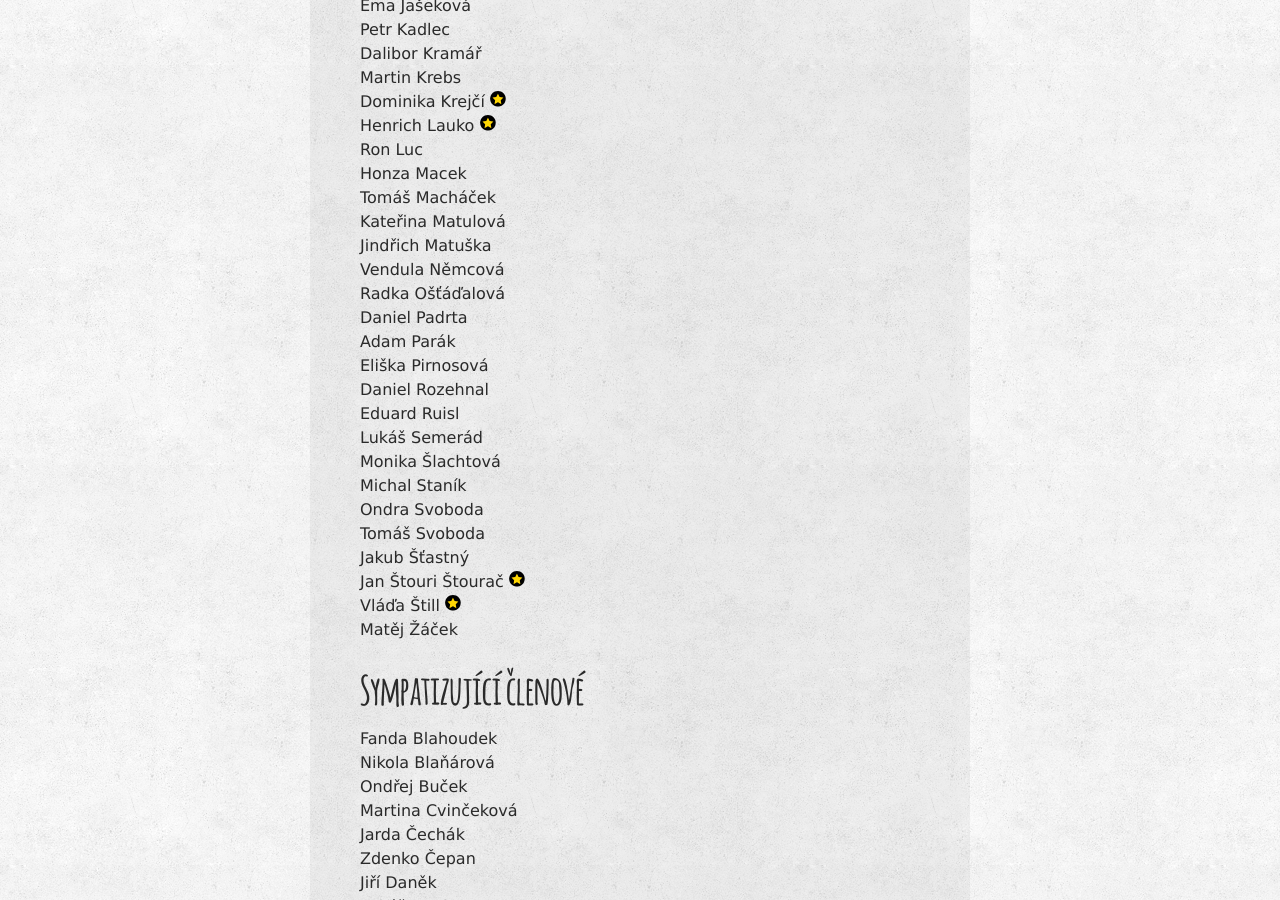
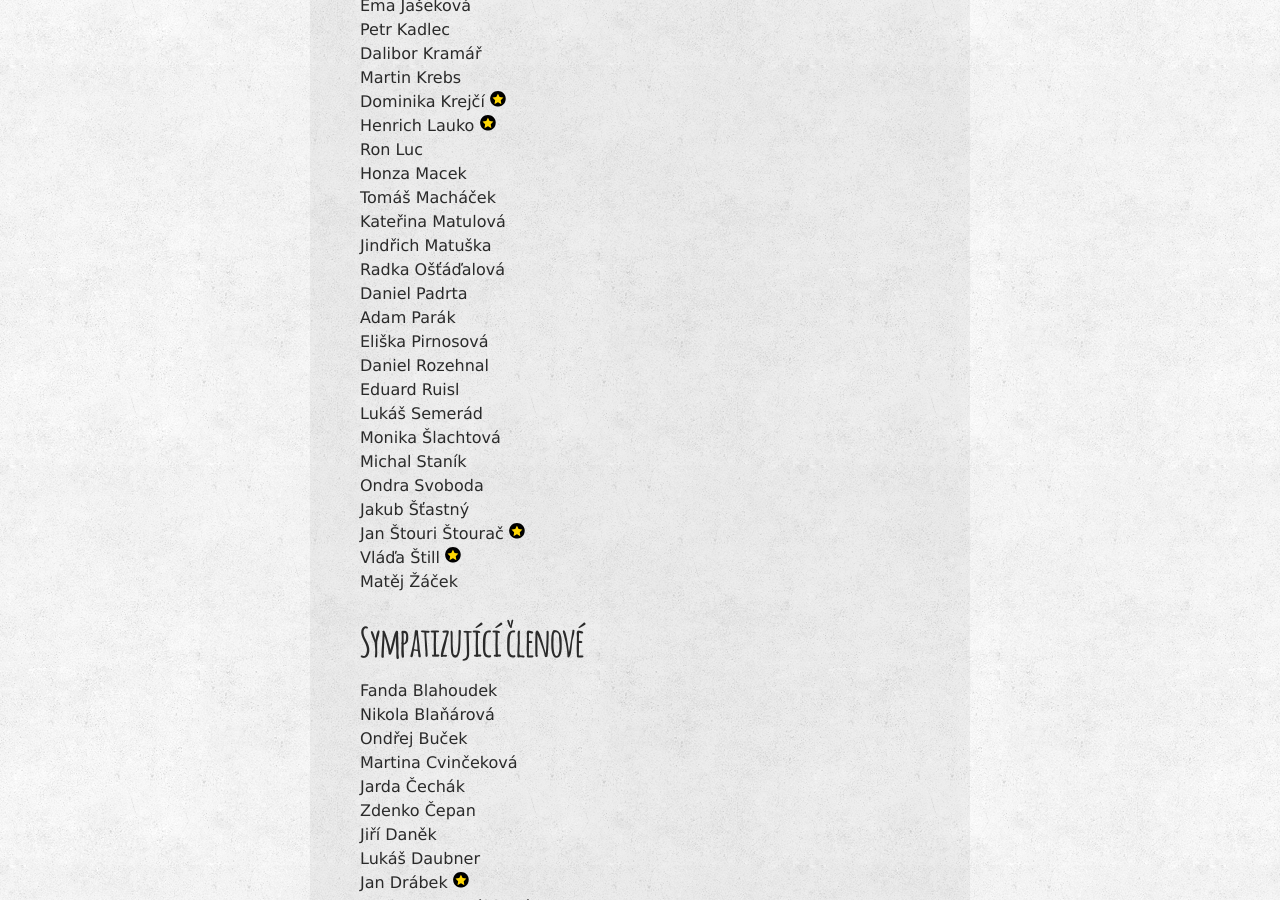
Before and after one commit to zverinec/zverinec-web, a Jekyll site: the page built from _pages/members.md, in a window 1280 px wide and 900 px high, scrolled down 935 px. Built offline with Jekyll 4.4.1, drawn with Linux system fonts in a browser that asks for light colours; comment, search, counter and statistics services are not loaded.

Commit message:
Remove members

```diff
--- a/_pages/members.md
+++ b/_pages/members.md
@@ -34,7 +34,6 @@ Honza Macek<br/>
 Tomáš Macháček<br/>
 Kateřina Matulová<br/>
 Jindřich Matuška<br/>
-Vendula Němcová<br/>
 Radka Ošťáďalová<br/>
 Daniel Padrta<br/>
 Adam Parák<br/>
@@ -45,7 +44,6 @@ Lukáš Semerád<br/>
 Monika Šlachtová<br/>
 Michal Staník<br/>
 Ondra Svoboda<br/>
-Tomáš Svoboda<br/>
 Jakub Šťastný<br/>
 Jan Štouri Štourač <img src="img/rad.svg" class="rad" title="Řád přítele severské zvěře za práci na back-endu KSI webu" /><br/>
 Vláďa Štill <img src="img/rad.svg" class="rad" title="Řád přítele severské zvěře za mimořádný nekromantický počin oživení InterLoSa" /><br/>
```
